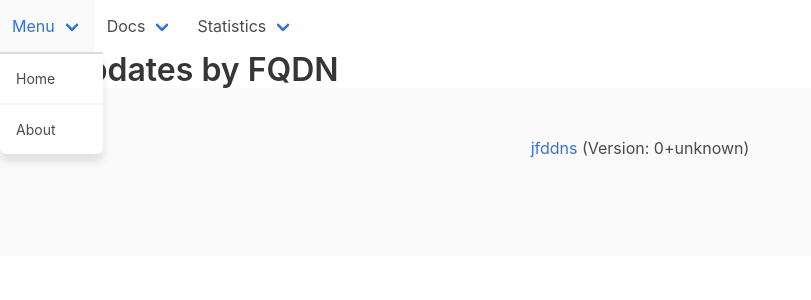
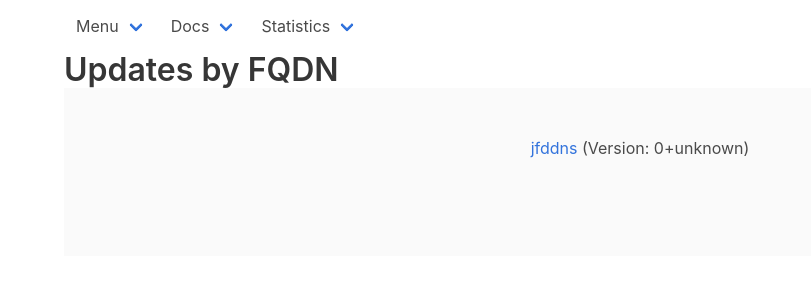
Before and after one commit to Josef-Friedrich/dyndns, a Flask app: page /statistics/updates-by-fqdn in a window 1280 px wide. Shown: the top 300 px of the page, without its empty margins (0-811 px from the left). Run offline with Flask 2, Linux system fonts and the light colour scheme; data that the repository does not hold is empty; parts of the project's set-up code (start-up, migrations or seed data) failed here and were passed over.

Commit message:
Change design

```diff
--- a/jfddns/templates/base.html
+++ b/jfddns/templates/base.html
@@ -9,6 +9,8 @@
   </head>
 
   <body>
+
+    <div class="container">
 
       <nav class="navbar" role="navigation" aria-label="dropdown navigation">
         <div class="navbar-menu">
@@ -46,18 +48,18 @@
         </div>
       </nav>
 
-    <div class="container">
+      <main>
         <h1 class="title">{{ title }}</h1>
         {% autoescape false %}
         {{ content }}
         {% endautoescape %}
-    </div>
+      </main>
 
       <footer class="footer">
         <div class="content has-text-centered">
           <a href="https://pypi.org/project/jfddns">jfddns</a> (Version: {{ version }})
         </div>
       </footer>
-
+    </div>
   </body>
 </html>
```
Lines whose indentation alone changed are shown as unchanged.
